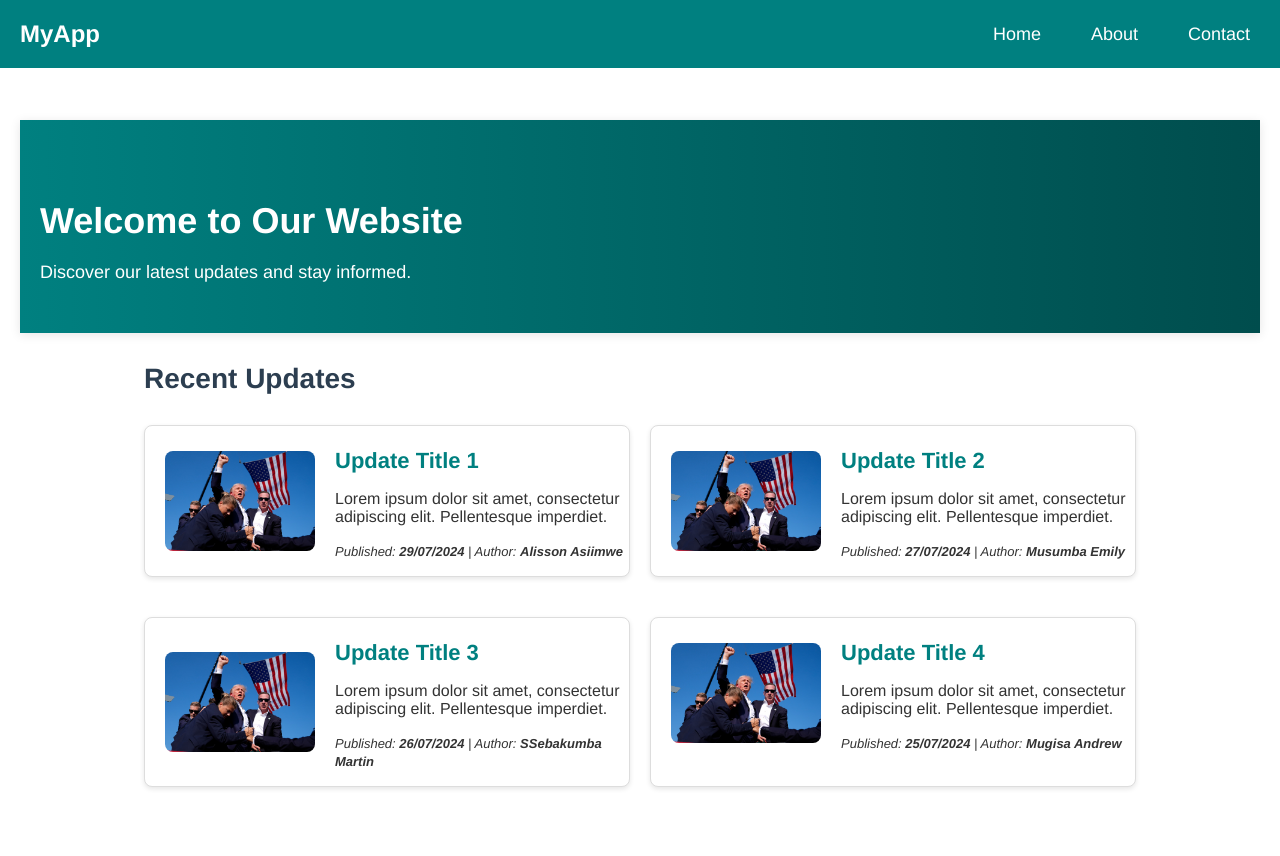
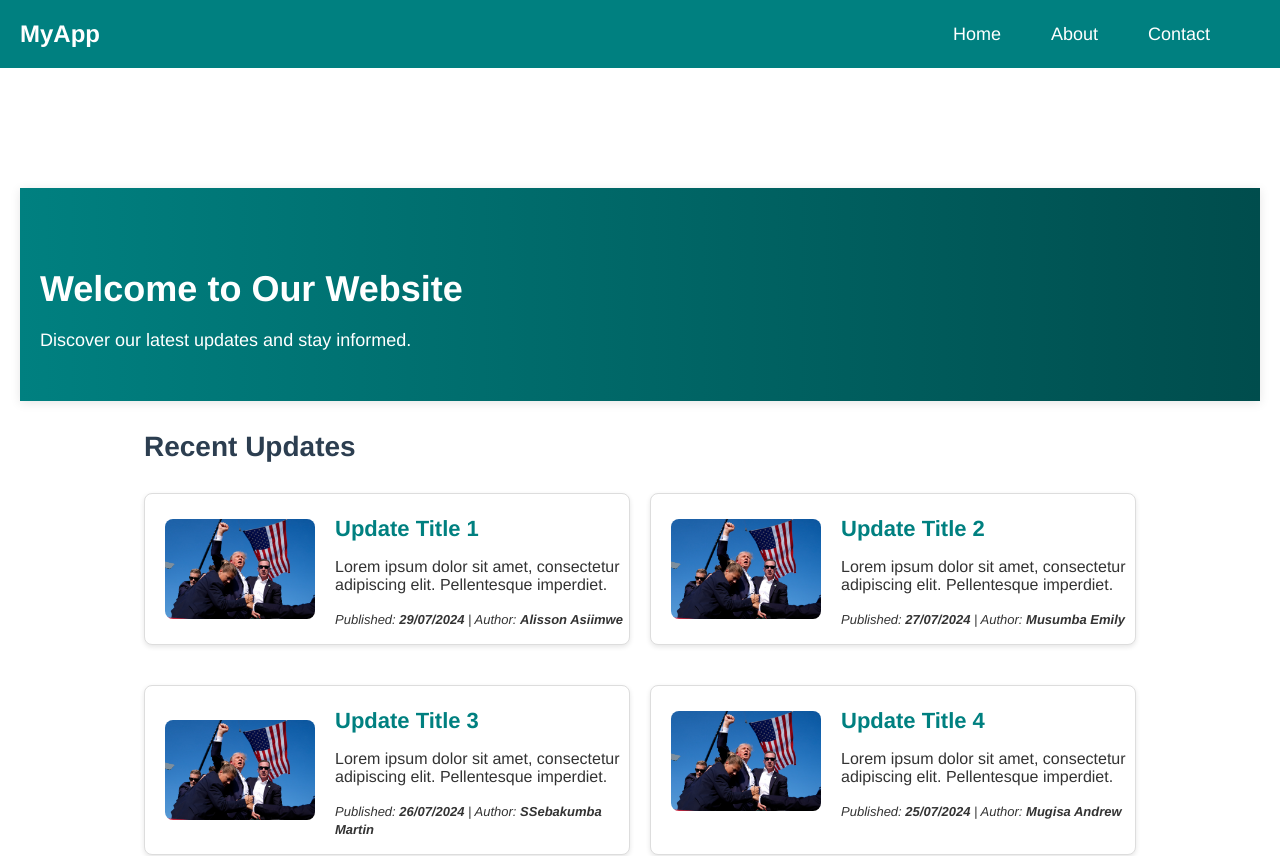
Before and after one commit to BlackCoder56/vue-frontend-repo, a Vue app: page /#/contact in a window 1280 px wide. Before the commit this address led to /#/. Shown: the top 856 px of the page. Built offline with nearby package versions, Linux system fonts and the light colour scheme.

Commit message:
final commit

```diff
--- a/public/index.html
+++ b/public/index.html
@@ -4,7 +4,7 @@
     <meta charset="utf-8">
     <meta http-equiv="X-UA-Compatible" content="IE=edge">
     <meta name="viewport" content="width=device-width,initial-scale=1.0">
-    <link rel="icon" href="<%= BASE_URL %>favicon.ico">
+    <link rel="icon" href="<%= BASE_URL %>start.png">
     <title><%= htmlWebpackPlugin.options.title %></title>
   </head>
   <body>
--- a/src/components/ContactPage.vue
+++ b/src/components/ContactPage.vue
@@ -20,7 +20,6 @@
   .section {
   padding: 200px 20px;
   /* min-height: 100vh; */
-
 }
 
 </style>
--- a/src/components/NavbarPage.vue
+++ b/src/components/NavbarPage.vue
@@ -50,8 +50,9 @@
         background-color: #008080;
         color: white;
         padding: 20px 20px;
-        width:100%;
-        position: fixed;
+        /* width:100%; */
+        /* position: fixed; */
+        position: relative;
     }
 
     .navbar-container{
@@ -94,6 +95,7 @@
         margin: 4px 0;
     }
     @media (max-width: 768px) {
+
         .navbar {
         position: relative;
     }
```
Also changed, not shown: public/start.png (added).
